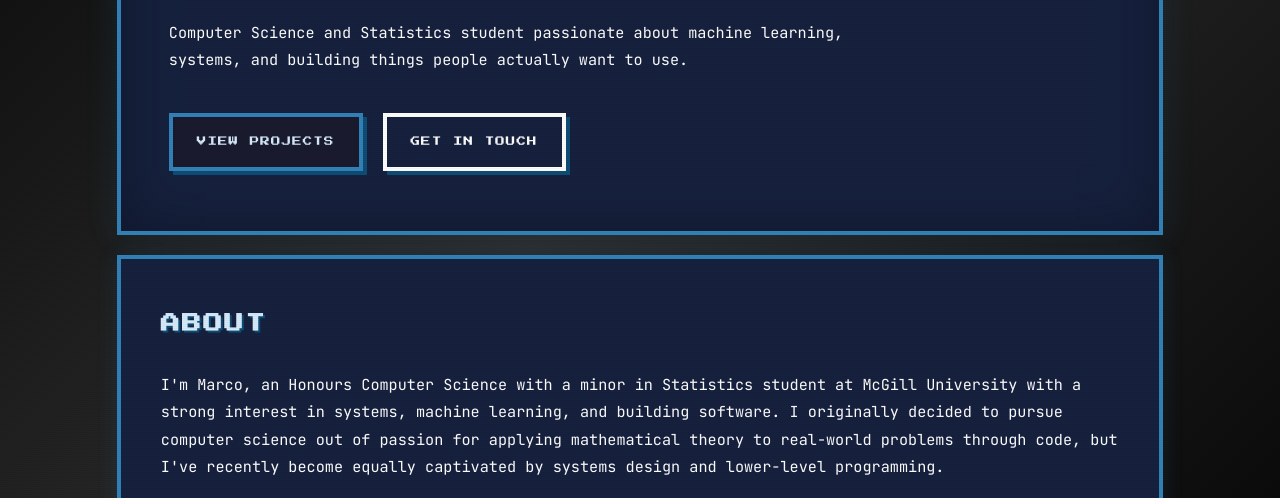
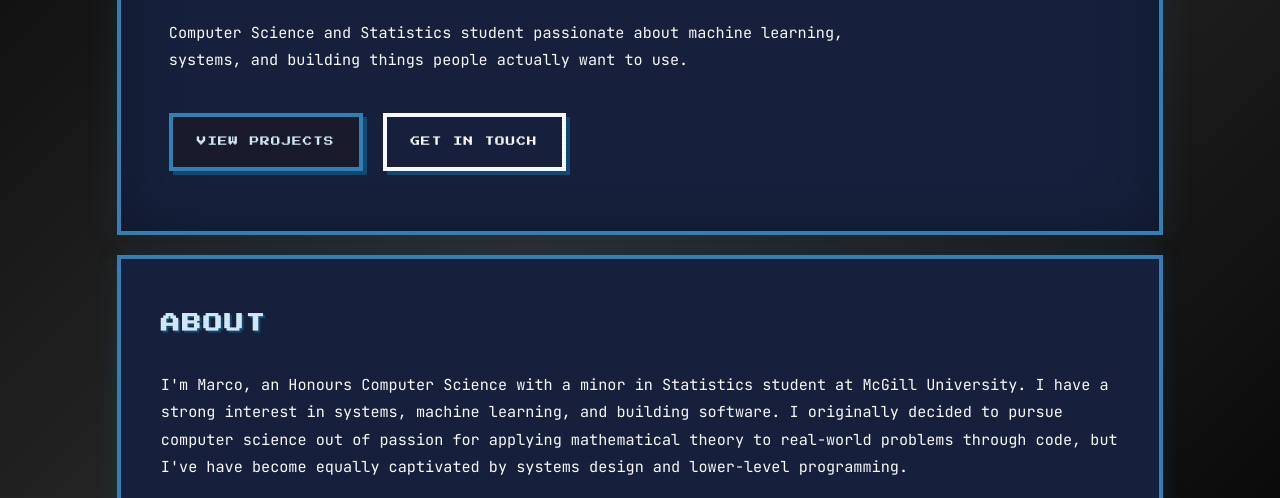
Before and after one commit to MarcoLipari/MarcoLipari.github.io, a plain HTML site: page index.html in a window 1280 px wide. Shown: the part 265-763 px from the top of the page. Drawn offline with Linux system fonts and the light colour scheme.

Commit message:
Refine about section in index.html
Corrected grammatical errors and improved sentence structure.

```diff
--- a/index.html
+++ b/index.html
@@ -36,11 +36,11 @@
         <section id="about">
             <h2>About</h2>
             <p>
-                I'm Marco, an Honours Computer Science with a minor in Statistics student at McGill University with a
+                I'm Marco, an Honours Computer Science with a minor in Statistics student at McGill University. I have a
                 strong interest in systems, machine learning, and building software. I originally decided to pursue
                 computer science out of passion for applying mathematical theory to real-world problems through code,
                 but
-                I've recently become equally captivated by systems design and lower-level programming.
+                I've have become equally captivated by systems design and lower-level programming.
             </p>
             <p>
                 My work is driven by curiosity and experimentation. I've built projects ranging from AI-driven remote
```
